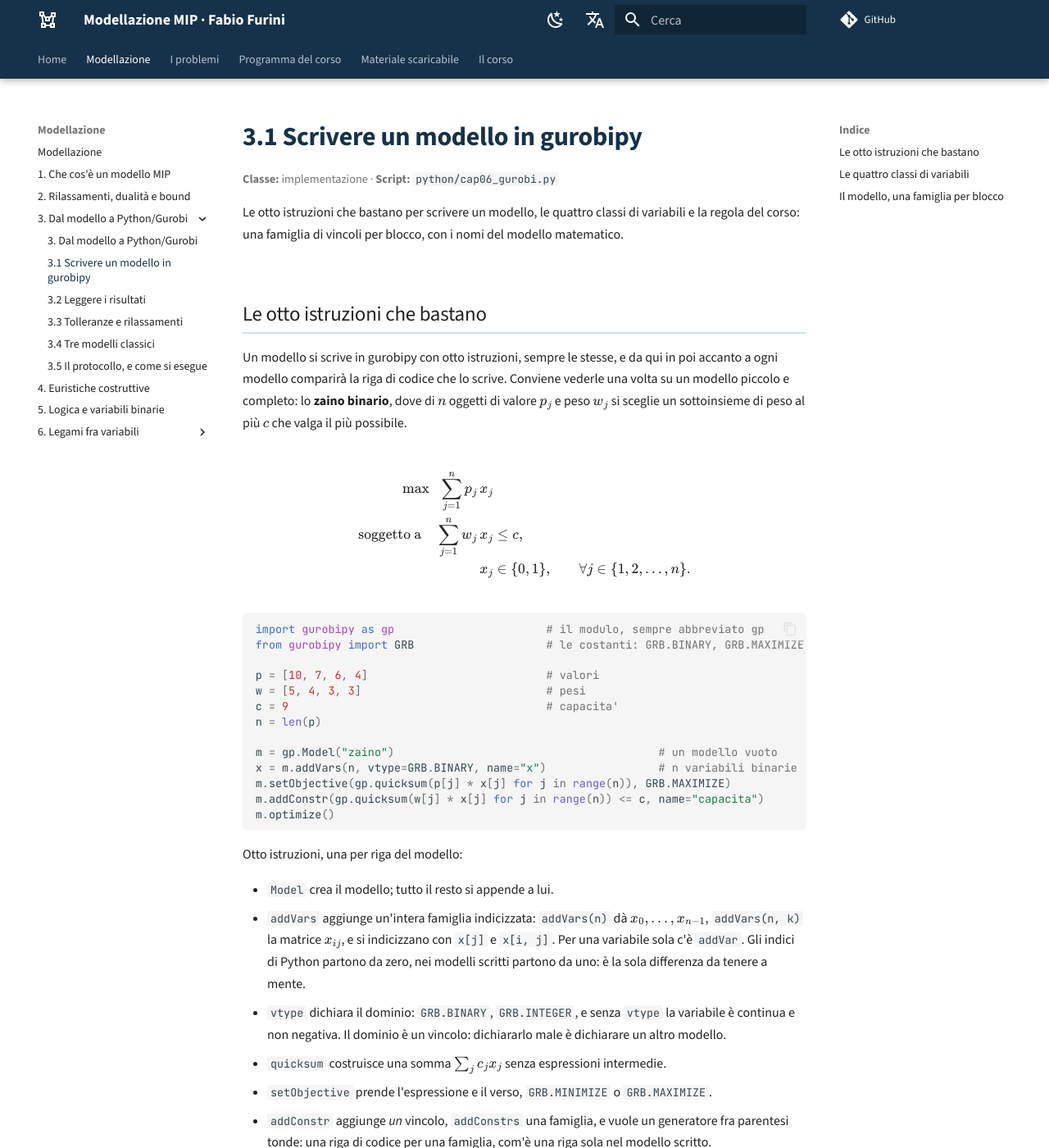
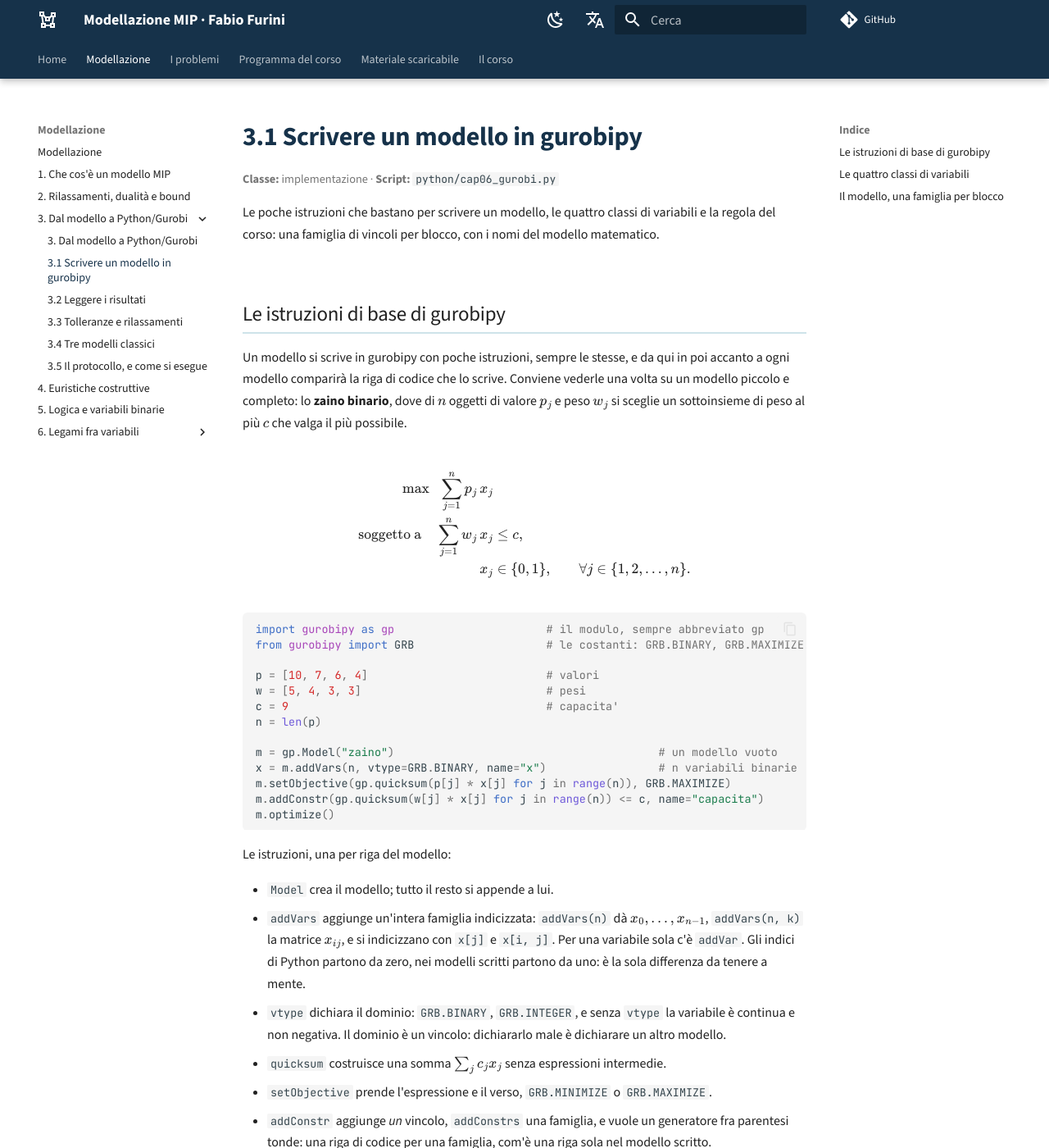
Before and after one commit to fabiofurini/modellazione-mip, an MkDocs documentation site: the page built from docs/gurobipy-1.md, in a window 1280 px wide and 1400 px high. Shown: the whole window at 82% size. Built offline with MkDocs 1.6.1 and Material for MkDocs 9.7.7, drawn with Linux system fonts in a browser that asks for light colours; comment, search, counter and statistics services are not loaded; some of the changed text lies outside the part shown.

Commit message:
Toglie il conteggio sbagliato delle istruzioni di gurobipy
La sezione si intitolava «le otto istruzioni che bastano», ma l'elenco sotto ne
ha sette, e una di quelle --- vtype --- e' un argomento, non un'istruzione.
Il numero invitava a una domanda che non ha risposta, quindi sparisce: la
sezione si chiama ora «le istruzioni di base di gurobipy» e l'elenco resta
identico.

Co-Authored-By: Claude Opus 5 <noreply@anthropic.com>

````diff
--- a/docs/gurobipy-1.md
+++ b/docs/gurobipy-1.md
@@ -3,13 +3,13 @@
 **Classe:** implementazione · **Script:** `python/cap06_gurobi.py`
 { .scheda }
 
-Le otto istruzioni che bastano per scrivere un modello, le quattro classi di
+Le poche istruzioni che bastano per scrivere un modello, le quattro classi di
 variabili e la regola del corso: una famiglia di vincoli per blocco, con i nomi
 del modello matematico.
 
-## Le otto istruzioni che bastano
+## Le istruzioni di base di gurobipy
 
-Un modello si scrive in gurobipy con otto istruzioni, sempre le stesse, e da qui
+Un modello si scrive in gurobipy con poche istruzioni, sempre le stesse, e da qui
 in poi accanto a ogni modello comparirà la riga di codice che lo scrive. Conviene
 vederle una volta su un modello piccolo e completo: lo **zaino binario**, dove di
 $n$ oggetti di valore $p_j$ e peso $w_j$ si sceglie un sottoinsieme di peso al
@@ -39,7 +39,7 @@ m.addConstr(gp.quicksum(w[j] * x[j] for j in range(n)) <= c, name="capacita")
 m.optimize()
 ```
 
-Otto istruzioni, una per riga del modello:
+Le istruzioni, una per riga del modello:
 
 - `Model` crea il modello; tutto il resto si appende a lui.
 - `addVars` aggiunge un'intera famiglia indicizzata: `addVars(n)` dà
@@ -58,7 +58,7 @@ Otto istruzioni, una per riga del modello:
   riga sola nel modello scritto.
 - `optimize` risolve.
 
-Con le stesse otto istruzioni si scrivono gli altri problemi classici che tornano
+Con le stesse istruzioni si scrivono gli altri problemi classici che tornano
 in queste pagine. Il **bin packing** — $n$ oggetti di dimensione $w_j$ in
 contenitori di capacità $c$, usandone il meno possibile — vuole due famiglie di
 binarie, $x_{ji}$ e $y_i$, e due famiglie di vincoli:
--- a/docs/modellazione-3.md
+++ b/docs/modellazione-3.md
@@ -11,8 +11,8 @@ modello matematico — come si **leggono** i risultati, incluso il caso in cui i
 solver non ha finito, e tre **modelli completi** che il
 [capitolo delle euristiche](modellazione-4.md) riprende.
 
-Tutto il capitolo gira su un unico script, `python/cap06_gurobi.py`, e si legge
-in cinque sezioni.
+Ogni numero di queste pagine esce da un unico script,
+`python/cap06_gurobi.py`, e il capitolo è diviso in cinque sezioni.
 
 <div class="grid cards" markdown>
 
@@ -20,7 +20,7 @@ in cinque sezioni.
 
     ---
 
-    Le otto istruzioni che bastano, le quattro classi di variabili e la regola del
+    Le istruzioni di base di gurobipy, le quattro classi di variabili e la regola del
     corso: una famiglia di vincoli per blocco.
 
     [:octicons-arrow-right-24: La sezione](gurobipy-1.md)
````
Also changed, not shown: 1 other file.
